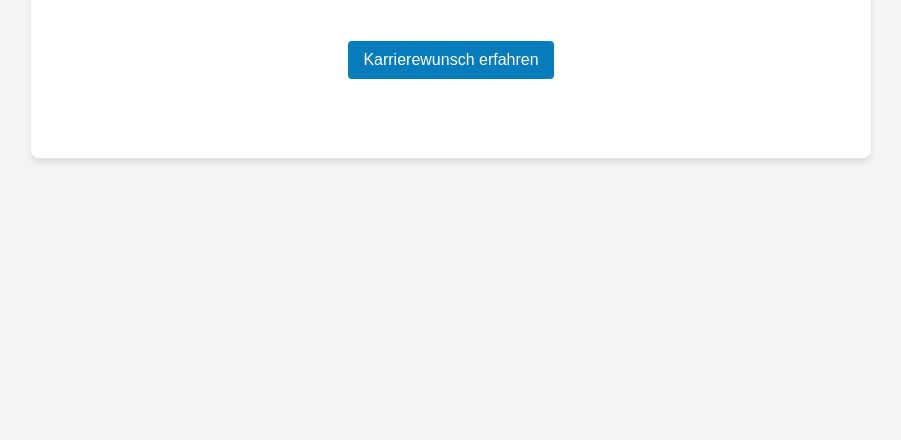
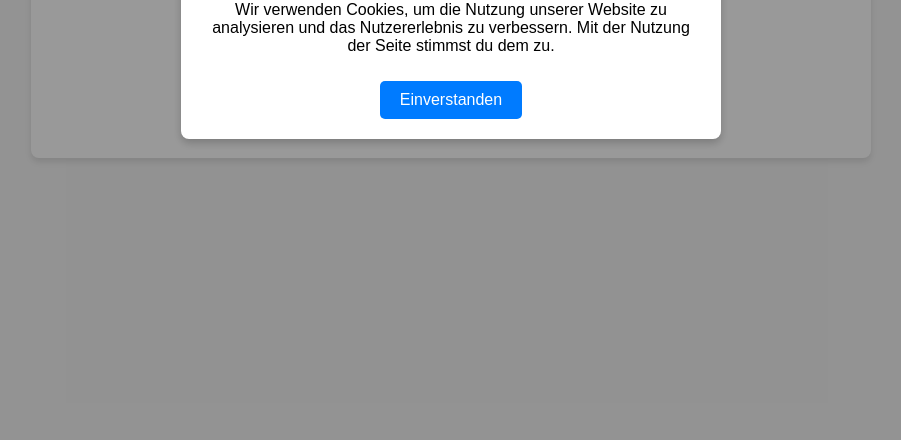
Before and after one commit to morloher779/KarriereFinder, a website: page public/career-finder.html in a window 1280 px wide. Shown: the part 360-800 px from the top of the page, without its empty margins (189-1090 px from the left). Drawn offline with nearby package versions, Linux system fonts and the light colour scheme; no server answers.

Commit message:
Cookie Banner

```diff
--- a/public/career-finder.html
+++ b/public/career-finder.html
@@ -132,6 +132,14 @@
         </div>
         <script src="https://cdn.jsdelivr.net/npm/marked/marked.min.js"></script>
         <script src="js/career-finder.js"></script>
+        <div id="cookieModal" class="cookie-modal">
+            <div class="modal-content">
+                <h3>Datenschutz & Cookies</h3>
+                <p>Wir verwenden Cookies, um die Nutzung unserer Website zu analysieren und das Nutzererlebnis zu
+                    verbessern. Mit der Nutzung der Seite stimmst du dem zu.</p>
+                <button id="acceptCookiesButton">Einverstanden</button>
+            </div>
+        </div>
 </body>
 
 </html>
--- a/public/css/style.css
+++ b/public/css/style.css
@@ -712,3 +712,46 @@ nav ul li a:hover {
     max-width: 250px;
     text-align: center;
 }
+
+/* Cookie-Modal Styling */
+.cookie-modal {
+    display: none; /* Standardmäßig versteckt */
+    position: fixed; /* Bleibt an Ort und Stelle */
+    z-index: 1000; /* Stellt sicher, dass es über allem anderen liegt */
+    left: 0;
+    top: 0;
+    width: 100%;
+    height: 100%;
+    overflow: auto;
+    background-color: rgba(0,0,0,0.4); /* Leichter, dunkler Hintergrund */
+    justify-content: center;
+    align-items: center;
+}
+
+.cookie-modal .modal-content {
+    background-color: #fff;
+    padding: 20px;
+    border-radius: 8px;
+    text-align: center;
+    max-width: 500px;
+    box-shadow: 0 4px 8px rgba(0,0,0,0.2);
+}
+
+.cookie-modal h3 {
+    margin-top: 0;
+}
+
+#acceptCookiesButton {
+    padding: 10px 20px;
+    background-color: #007bff;
+    color: white;
+    border: none;
+    border-radius: 5px;
+    cursor: pointer;
+    font-size: 16px;
+    margin-top: 10px;
+}
+
+#acceptCookiesButton:hover {
+    background-color: #0056b3;
+}
--- a/public/js/career-finder.js
+++ b/public/js/career-finder.js
@@ -1,4 +1,10 @@
 document.addEventListener('DOMContentLoaded', () => {
+
+    const cookieModal = document.getElementById('cookieModal');
+    const acceptCookiesButton = document.getElementById('acceptCookiesButton');
+
+    // Funktion, um den Besuch zu protokollieren
+    const trackVisit = () => {
         fetch('/api/track-visit', { method: 'POST' })
             .then(response => {
                 if (!response.ok) {
@@ -6,6 +12,33 @@ document.addEventListener('DOMContentLoaded', () => {
                 }
             })
             .catch(error => console.error('Fehler beim Senden der Besuchsdaten:', error));
+    };
+
+    // Prüfe, ob das "cookie_accepted"-Cookie gesetzt ist
+    const hasAcceptedCookies = document.cookie.split(';').some((item) => item.trim().startsWith('cookie_accepted=true'));
+
+    if (hasAcceptedCookies) {
+        // Wenn der Nutzer bereits akzeptiert hat, tracke den Besuch sofort
+        trackVisit();
+    } else {
+        // Wenn nicht, zeige das Modal an und warte auf die Zustimmung
+        cookieModal.style.display = 'flex';
+    }
+
+    // Event-Listener für den "Einverstanden"-Button
+    acceptCookiesButton.addEventListener('click', () => {
+        // Setze ein Cookie, das in 1 Jahr abläuft
+        const d = new Date();
+        d.setTime(d.getTime() + (365 * 24 * 60 * 60 * 1000));
+        let expires = "expires="+d.toUTCString();
+        document.cookie = "cookie_accepted=true;" + expires + ";path=/";
+
+        // Verstecke das Modal
+        cookieModal.style.display = 'none';
+
+        // Starte das Tracking des Besuchs
+        trackVisit();
+    });
 
     // --- DOM-Elemente abrufen ---
     const reasonModal = document.getElementById('reasonModal');
```
Lines whose indentation alone changed are shown as unchanged.
